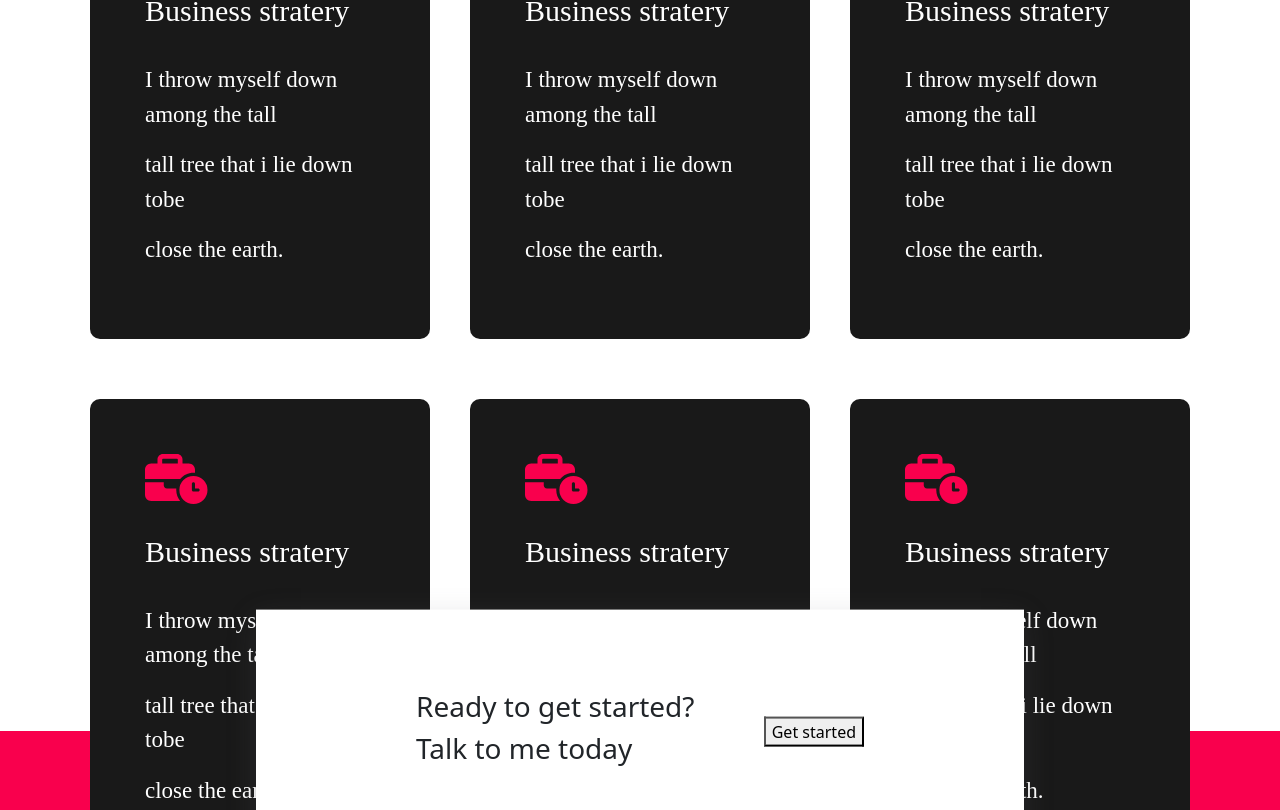
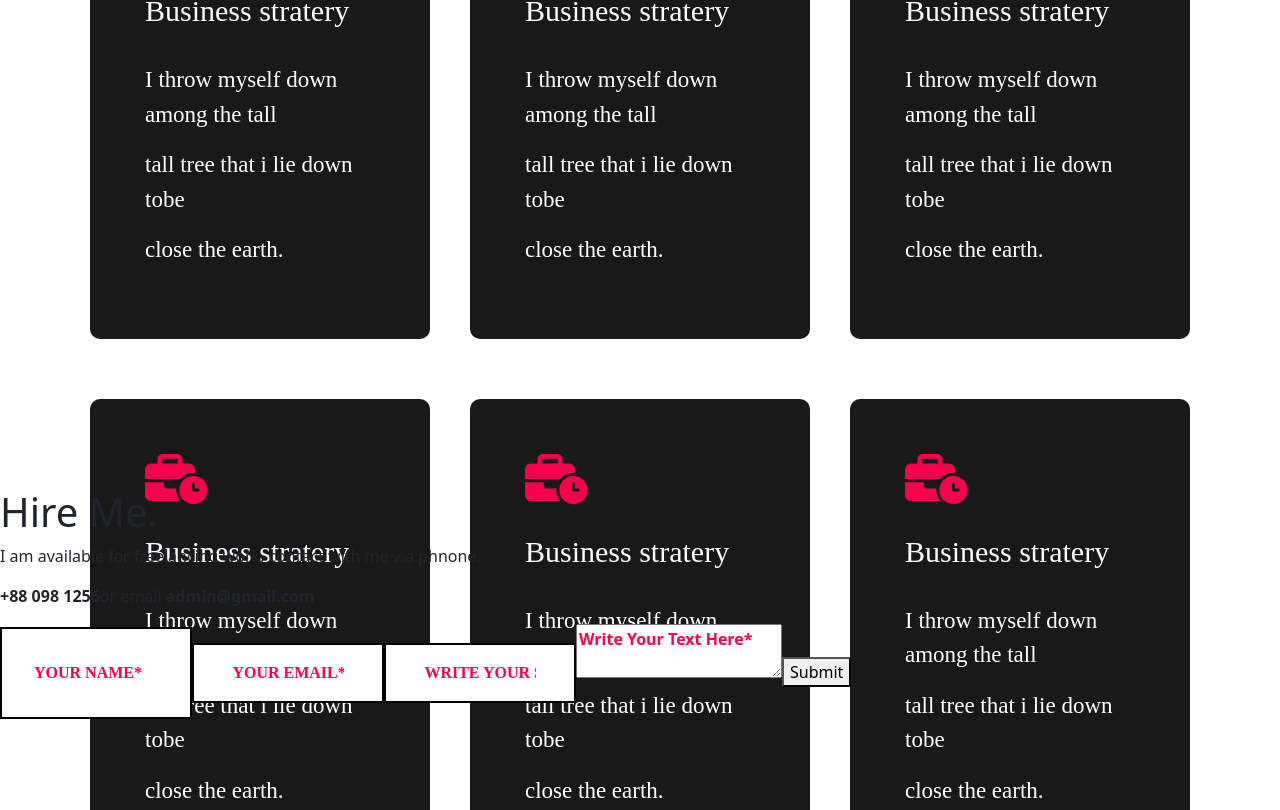
Before and after one commit to Musfiqua-haque/portfolio-site, a React (Create React App) app: page / in a window 1280 px wide. Shown: the part 1987-2797 px from the top of the page. Built offline with nearby package versions, Linux system fonts and the light colour scheme; a web font is replaced by a local one.

Commit message:
contact work is going on

```diff
--- a/src/App.js
+++ b/src/App.js
@@ -5,6 +5,7 @@ import Header from './Components/Header';
 import About from './Components/About';
 import Service from './Components/Service';
 import Footer from './Components/Footer'
+import Contact from './Components/Contact';
 
 
 function App() {
@@ -14,6 +15,7 @@ function App() {
       <Header />
       <About />
       <Service />
+      <Contact />
       <Footer />
     </div>
   );
--- /dev/null
+++ b/src/Components/Contact.js
@@ -0,0 +1,35 @@
+import React from 'react'
+import './contact.css'
+
+export default function Contact() {
+  return (
+    <div className='contact component_space'>
+        <div className="row">
+            <div className="col_2">
+                <div className="contact_box">
+                    <div className="contact_meta">
+                        <h1 className='hire-me-text'>Hire Me.</h1>
+                        <p className='hire-text'>
+                            I am available for freelancing work, contact with me via phnone.
+                        </p>
+                        <p>
+                            <strong>+88 098 1256</strong>or email <strong>admin@gmail.com</strong>
+                        </p>
+                    </div>
+                    <div className="input-box">
+                        <input type="text" className='contact name' placeholder='Your Name*' />
+                        <input type="email" className='contact email' placeholder='Your Email*' />
+                        <input type="text" className='contact text' placeholder='Write Your Subject*' />
+                        <textarea type="text" className='contact textarea' placeholder='Write Your Text Here*' />
+                        <button>Submit</button>
+                    </div>
+                </div>
+            </div>
+
+            <div className="col_2">
+                <img src='' alt="" />
+            </div>
+        </div>
+    </div>
+  )
+}
```
Also changed, not shown: src/Components/contact.css (added), src/images/contact_photo.jpg (added), src/images/download.png.
